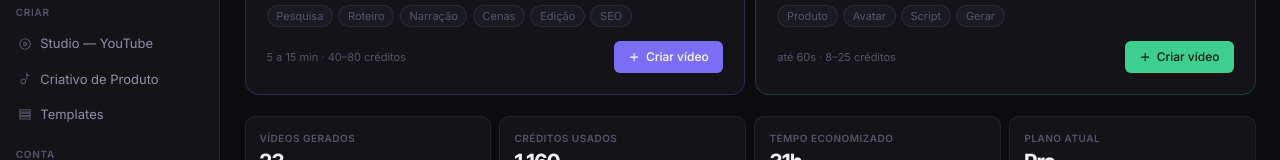
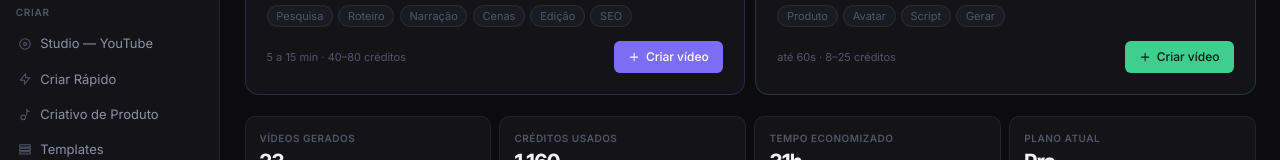
Before and after one commit to contatomadameka-maker/clipforge, a Next.js app in the folder frontend/: page /dashboard in a window 1280 px wide. Shown: the part 218-378 px from the top of the page. Built offline with nearby package versions, Linux system fonts and the light colour scheme; no server answers.

Commit message:
Add 'Criar Rápido' item to dashboard layout

```diff
--- a/frontend/app/dashboard/layout.tsx
+++ b/frontend/app/dashboard/layout.tsx
@@ -15,6 +15,7 @@ const navItems = [
 
 const createItems = [
   { href: "/studio", label: "Studio — YouTube", icon: "M14.752 11.168l-3.197-2.132A1 1 0 0010 9.87v4.263a1 1 0 001.555.832l3.197-2.132a1 1 0 000-1.664z M21 12a9 9 0 11-18 0 9 9 0 0118 0z" },
+  { href: "/tiktok/criar", label: "Criar Rápido", icon: "M13 10V3L4 14h7v7l9-11h-7z" },
   { href: "/tiktok", label: "Criativo de Produto", icon: "M9 12a4 4 0 100 8 4 4 0 000-8zM15 2v10M15 2a4 4 0 004 4" },
   { href: "/dashboard/templates", label: "Templates", icon: "M3 3h18v4H3zM3 9h18v4H3zM3 15h18v4H3z" },
 ];
```
